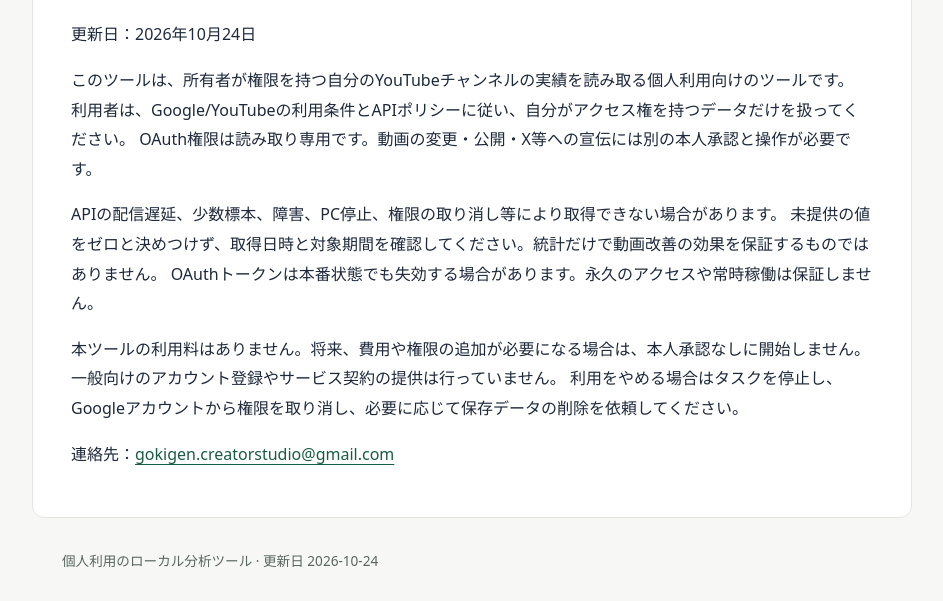
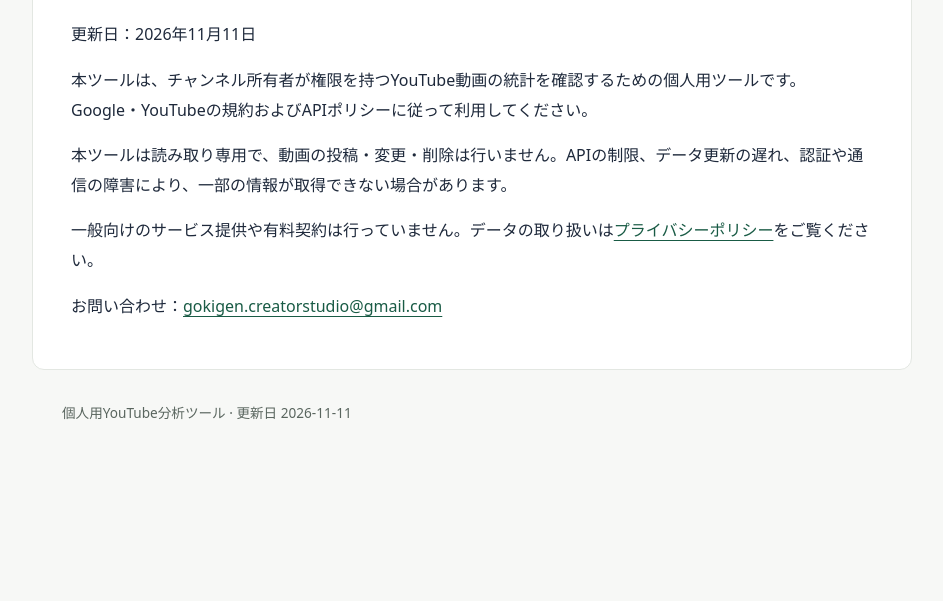
Before and after one commit to seven3com/seven3com.github.io, a plain HTML site: page terms.html in a window 1280 px wide. Shown: the part 243-844 px from the top of the page, without its empty margins (168-1111 px from the left). After the commit the page ends 800 px from the top, so only its background shows below. Drawn offline with Linux system fonts and the light colour scheme.

Commit message:
docs(oauth): simplify existing analytics terms.html

```diff
--- a/terms.html
+++ b/terms.html
@@ -1,13 +1,14 @@
 <!doctype html>
 <html lang="ja"><head><meta charset="utf-8"><meta name="viewport" content="width=device-width,initial-scale=1">
 <title>利用規約 | YouTube Creator Analytics Local</title>
-<meta name="description" content="所有者が自分のYouTubeチャンネル統計を読み取る個人用ツールの案内。">
+<meta name="description" content="個人用YouTube分析ツールの利用条件。">
 <link rel="stylesheet" href="style.css"></head><body>
 <header><a class="brand" href="index.html">YouTube Creator Analytics Local</a>
 <nav aria-label="案内ページ"><a href="index.html">アプリについて</a><a href="privacy.html">プライバシー</a><a href="terms.html">利用規約</a></nav></header>
 <main><h1>利用規約</h1>
-<p>更新日：2026年10月24日</p>
-<p>このツールは、所有者が権限を持つ自分のYouTubeチャンネルの実績を読み取る個人利用向けのツールです。 利用者は、Google/YouTubeの利用条件とAPIポリシーに従い、自分がアクセス権を持つデータだけを扱ってください。 OAuth権限は読み取り専用です。動画の変更・公開・X等への宣伝には別の本人承認と操作が必要です。</p>
-<p>APIの配信遅延、少数標本、障害、PC停止、権限の取り消し等により取得できない場合があります。 未提供の値をゼロと決めつけず、取得日時と対象期間を確認してください。統計だけで動画改善の効果を保証するものではありません。 OAuthトークンは本番状態でも失効する場合があります。永久のアクセスや常時稼働は保証しません。</p>
-<p>本ツールの利用料はありません。将来、費用や権限の追加が必要になる場合は、本人承認なしに開始しません。 一般向けのアカウント登録やサービス契約の提供は行っていません。 利用をやめる場合はタスクを停止し、Googleアカウントから権限を取り消し、必要に応じて保存データの削除を依頼してください。</p>
-<p>連絡先：<a href="mailto:gokigen.creatorstudio@gmail.com">gokigen.creatorstudio@gmail.com</a></p></main><footer>個人利用のローカル分析ツール · 更新日 2026-10-24</footer></body></html>
+<p>更新日：2026年11月11日</p>
+<p>本ツールは、チャンネル所有者が権限を持つYouTube動画の統計を確認するための個人用ツールです。Google・YouTubeの規約およびAPIポリシーに従って利用してください。</p>
+<p>本ツールは読み取り専用で、動画の投稿・変更・削除は行いません。APIの制限、データ更新の遅れ、認証や通信の障害により、一部の情報が取得できない場合があります。</p>
+<p>一般向けのサービス提供や有料契約は行っていません。データの取り扱いは<a href="privacy.html">プライバシーポリシー</a>をご覧ください。</p>
+<p>お問い合わせ：<a href="mailto:gokigen.creatorstudio@gmail.com">gokigen.creatorstudio@gmail.com</a></p></main>
+<footer>個人用YouTube分析ツール · 更新日 2026-11-11</footer></body></html>
```
